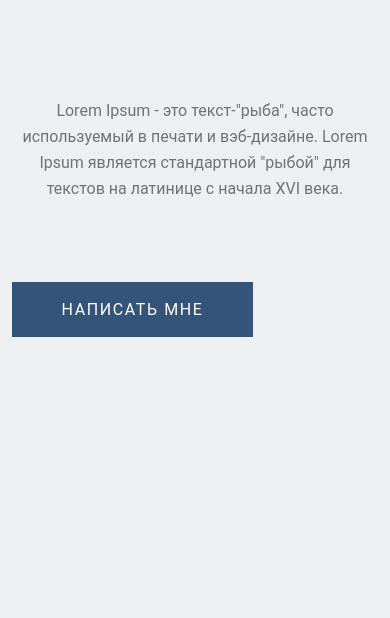
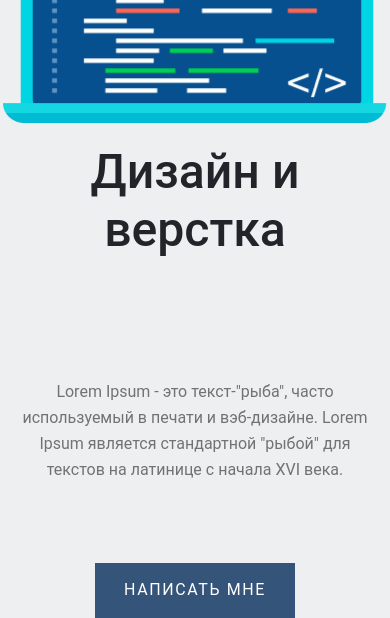
Before and after one commit to FilipovaOlya/wd-site, a plain HTML site: page index.html in a window 390 px wide. Shown: the part 740-1358 px from the top of the page. Before the commit the page ends 1077 px from the top, so only its background shows below. Drawn offline with nearby package versions, Linux system fonts and the light colour scheme.

Commit message:
fix bags

```diff
--- a/css/slyle.css
+++ b/css/slyle.css
@@ -35,7 +35,6 @@ body{
     background-color: #34547A ;
     color: white;
     letter-spacing: 0.1em;
-    text-align: center;
     max-width: 241px;
     min-height: 65px;
 }
@@ -57,14 +56,17 @@ body{
     max-width: 384px;
     max-height: 234px;
 }
+
 @media screen and (max-width: 992px) {
 .welcome-container{
     align-items: center;
     padding-top: 130px;
     display: flex;
     flex-direction: column;
+}
+.button-welcome{
     justify-content: center;
-    }
+}
 .setion-welcome-inner{
     padding-top: 20px;
     max-width: 540px;
@@ -75,6 +77,7 @@ body{
     margin-top: 20px;
     min-width: 200px;
     min-height: 55px;
+    text-align: center;
 }
 }
 
@@ -93,9 +96,9 @@ body{
 }
 @media screen and (max-width: 576px){
 .section-welcome__text{
-        margin-top: 60px;
-        min-width: 200px;
-        font-size: 16px;
-        line-height: 26px;
+    margin-top: 60px;
+    min-width: 200px;
+    font-size: 16px;
+    line-height: 26px;
 }
 }
--- a/index.html
+++ b/index.html
@@ -37,7 +37,10 @@
                 <div class="setion-welcome-inner">
                     <h1 class="section-welcome__tittle">Дизайн и верстка</h1>
                     <p class="section-welcome__text">Lorem Ipsum - это текст-"рыба", часто используемый в печати и вэб-дизайне. Lorem Ipsum является стандартной "рыбой" для текстов на латинице с начала XVI века.</p>
-                    <button class="section-welcome__button">НАПИСАТЬ МНЕ</button>
+                    <div class="button-welcome">
+                        <button class="section-welcome__button">НАПИСАТЬ МНЕ</button>
+                    </div>
+
                 </div>
             </div>
         </div>
```
